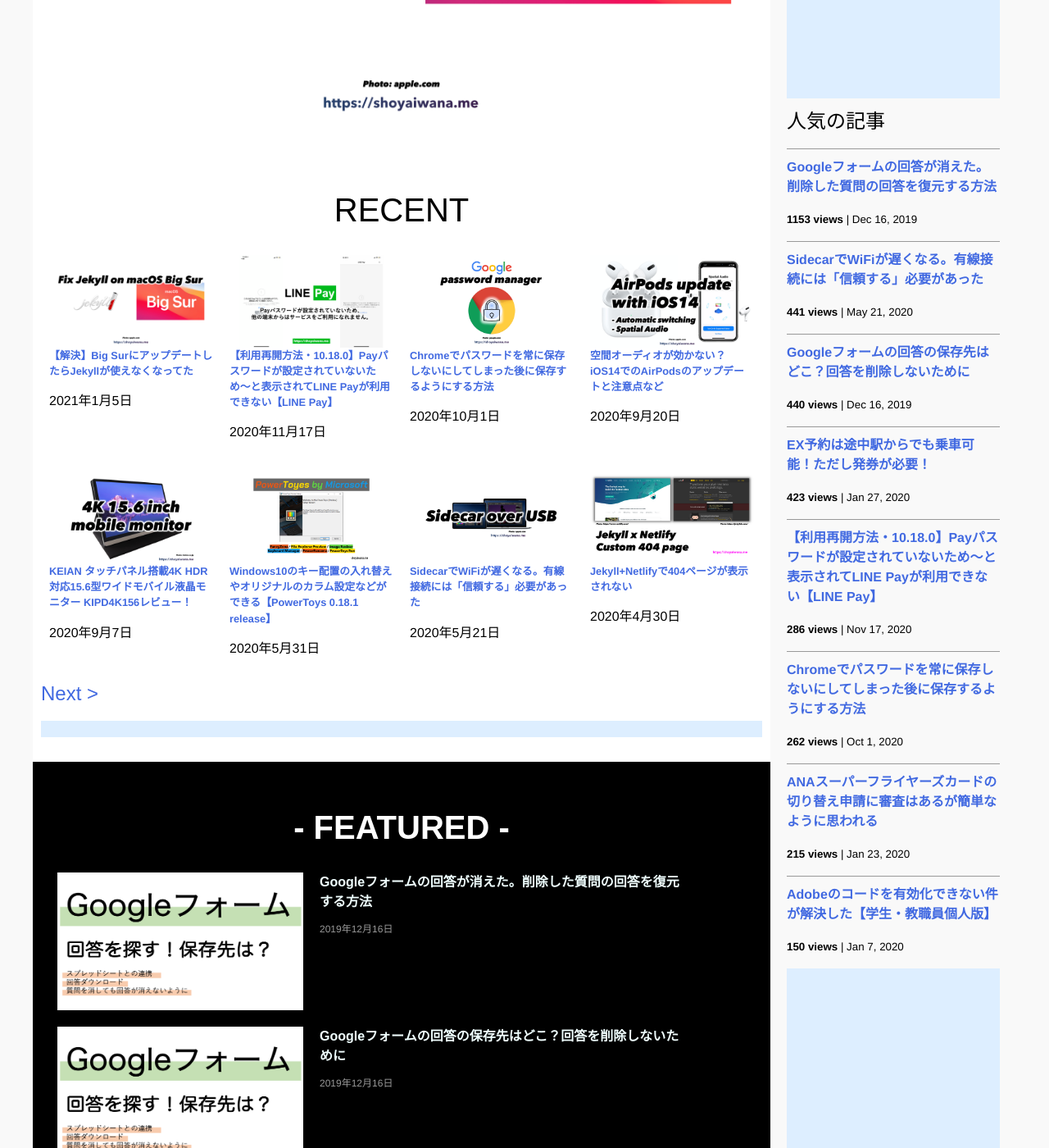
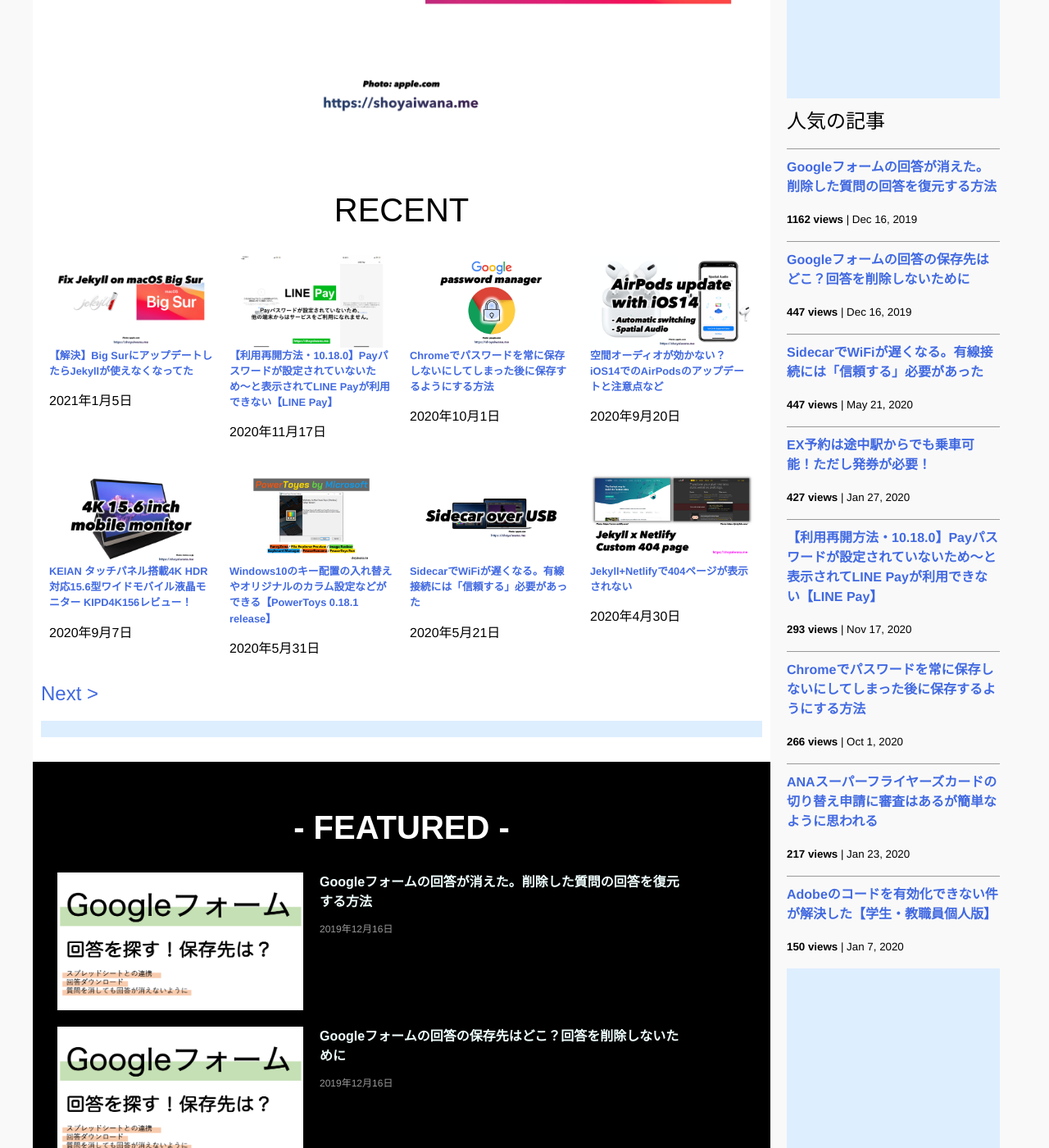
Before and after one commit to iwanaminami/shoyaiwaname, a Jekyll site: the page built from index.markdown, in a window 1280 px wide and 1400 px high, scrolled down 817 px. Shown: the whole window at 82% size. Built offline with Jekyll 4.4.1, drawn with Linux system fonts in a browser that asks for light colours; nearby versions of some CDN libraries; comment, search, counter and statistics services are not loaded.

Commit message:
a new commit message

```diff
--- a/_data/popularposts.yml
+++ b/_data/popularposts.yml
@@ -1,17 +1,17 @@
 side:
-  - view: 1153
+  - view: 1162
     url: /2019/12/16/restore-googleform.html
-  - view: 441
+  - view: 447
+    url: /2019/12/16/googleform-answers.html
+  - view: 447
     url: /2020/05/21/sidecar-via-cable.html
-  - view: 440
-    url: /2019/12/16/googleform-answers.html
-  - view: 423
+  - view: 427
     url: /2020/01/27/ex-rideontheway.html
-  - view: 286
+  - view: 293
     url: /2020/11/17/linepay.html
-  - view: 262
+  - view: 266
     url: /2020/10/01/googlepassword.html
-  - view: 215
+  - view: 217
     url: /2020/01/23/sfc-judge.html
   - view: 150
     url: /2020/01/07/adobe-activate-problem.html
```
